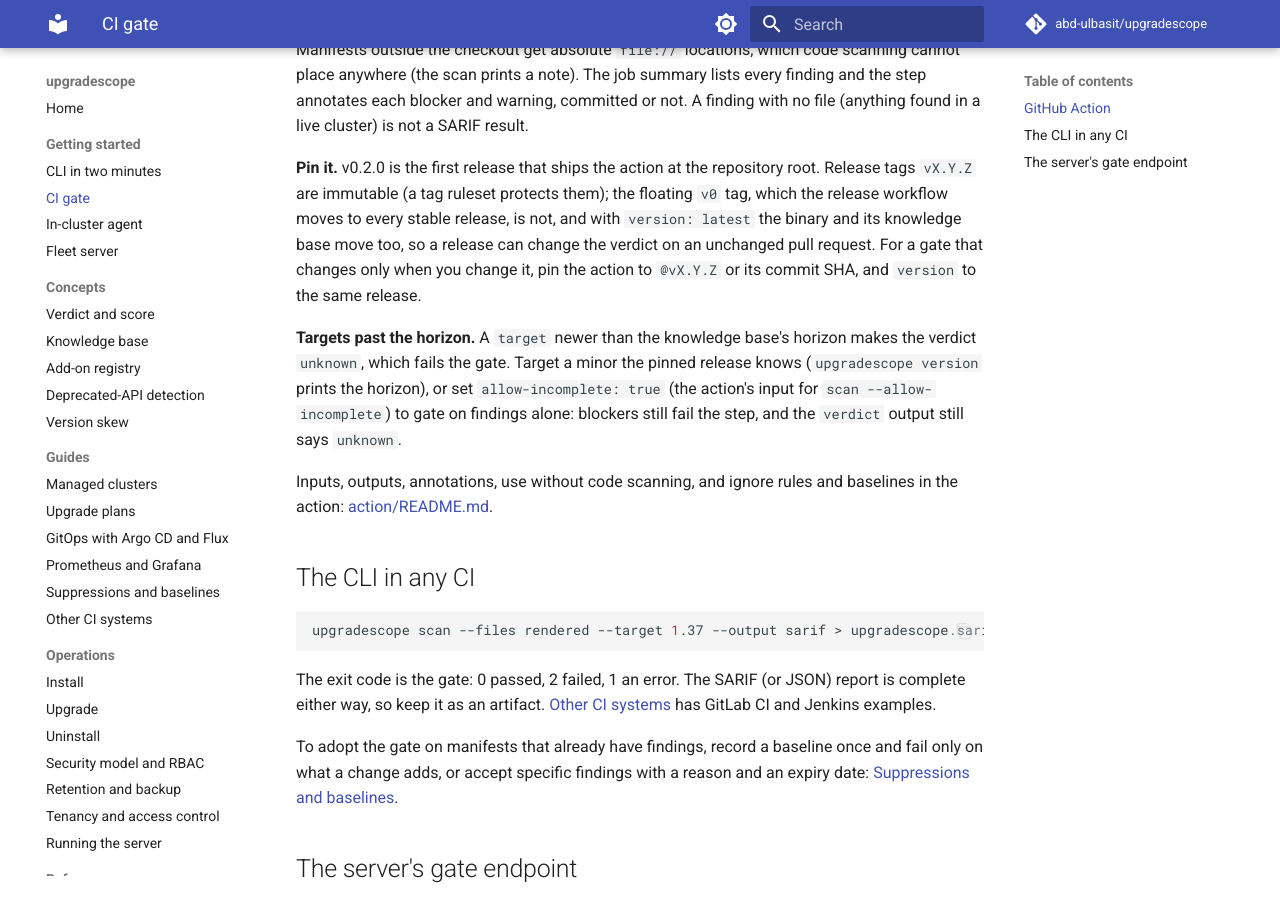
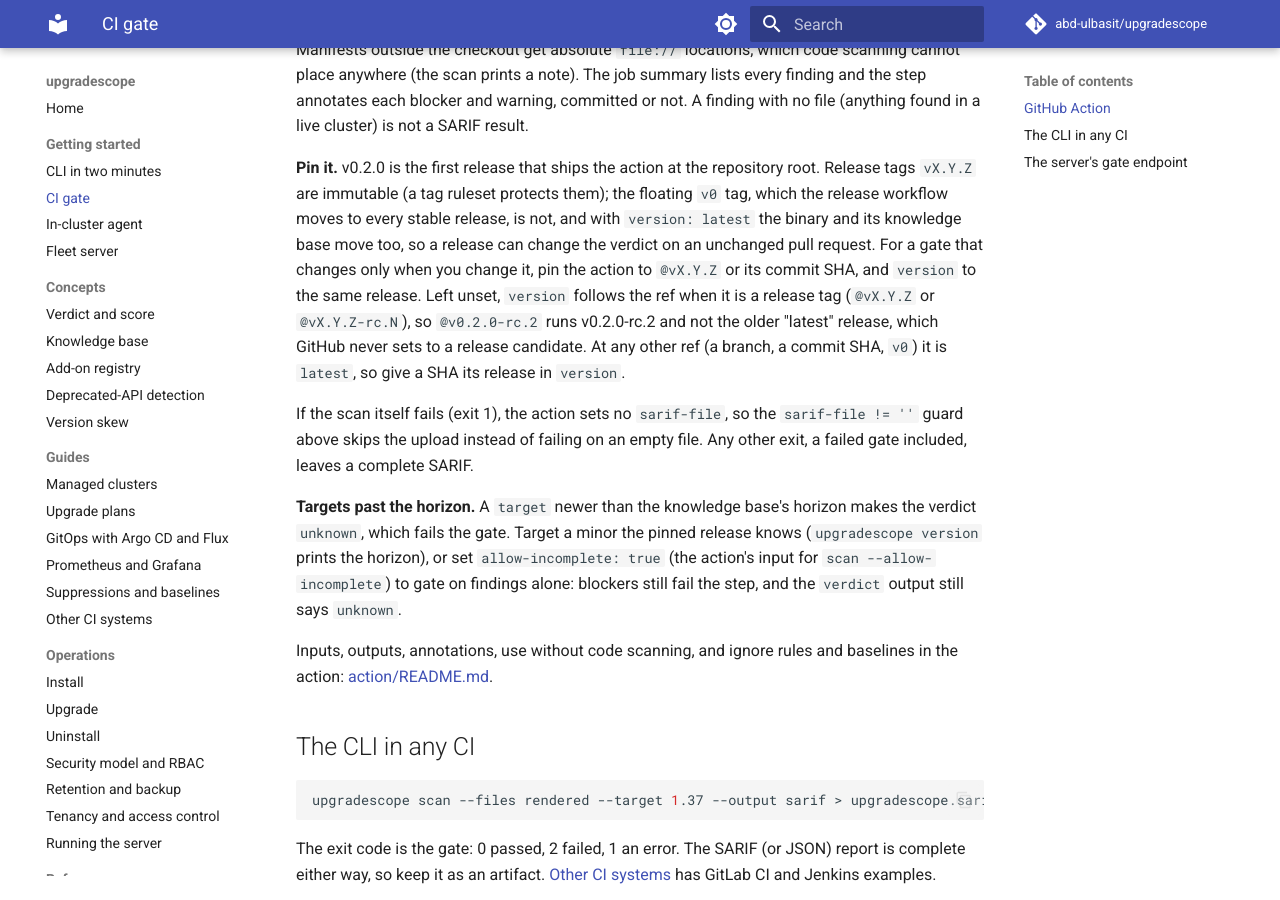
Before and after one commit to abd-ulbasit/upgradescope, an MkDocs documentation site: the page built from docs/getting-started/ci-gate.md, in a window 1280 px wide and 900 px high, scrolled down 1246 px. Built offline with MkDocs 1.6.1 and Material for MkDocs 9.7.7, drawn with Linux system fonts in a browser that asks for light colours; comment, search, counter and statistics services are not loaded.

Commit message:
fix(action): default version to a release tag ref, no SARIF after a scan error, escape echoed inputs
Three defects the red team found in rc.2:

- At @v0.2.0-rc.2 with no version, the action installed GitHub's latest
  release, which skips prereleases: v0.1.1, an engine that predates the
  2026 removals, and the gate passed what rc.2 blocks. The version input
  now defaults to empty, meaning the action ref (github.action_ref) when
  it is vX.Y.Z or vX.Y.Z-rc.N, else latest as before. An explicit
  version: latest at a tag ref still floats, and warns when the resolved
  release is older than the ref's own.
- sarif-file was written to GITHUB_OUTPUT before the gate ran, so after a
  scan error it named an empty file and the documented upload step failed
  on it. It is now set only for exit 0 or 2, which leaves the documented
  `sarif-file != ''` guard correct.
- die() echoed input values raw, so a newline followed by `::warning::`
  or `::add-mask::` in any input became a workflow command. die() and the
  unresolvable-latest message now escape %, CR and LF as annotations() and
  escaped() do.

Fixes #197

Co-Authored-By: Claude Fable 5 <noreply@anthropic.com>

```diff
--- a/docs/getting-started/ci-gate.md
+++ b/docs/getting-started/ci-gate.md
@@ -69,7 +69,15 @@ stable release, is not, and with `version: latest` the binary and its
 knowledge base move too, so a release can change the verdict on an
 unchanged pull request. For a gate that changes only when you change it, pin
 the action to `@vX.Y.Z` or its commit SHA, and `version` to the same
-release.
+release. Left unset, `version` follows the ref when it is a release tag
+(`@vX.Y.Z` or `@vX.Y.Z-rc.N`), so `@v0.2.0-rc.2` runs v0.2.0-rc.2 and not
+the older "latest" release, which GitHub never sets to a release candidate.
+At any other ref (a branch, a commit SHA, `v0`) it is `latest`, so give a
+SHA its release in `version`.
+
+If the scan itself fails (exit 1), the action sets no `sarif-file`, so the
+`sarif-file != ''` guard above skips the upload instead of failing on an
+empty file. Any other exit, a failed gate included, leaves a complete SARIF.
 
 **Targets past the horizon.** A `target` newer than the knowledge base's
 horizon makes the verdict `unknown`, which fails the gate. Target a minor the
```
Also changed, not shown: action.yml (+9 -5 lines), action/README.md (+26 -13 lines), docs/claims.md (+3 -0 lines), 3 other files.
